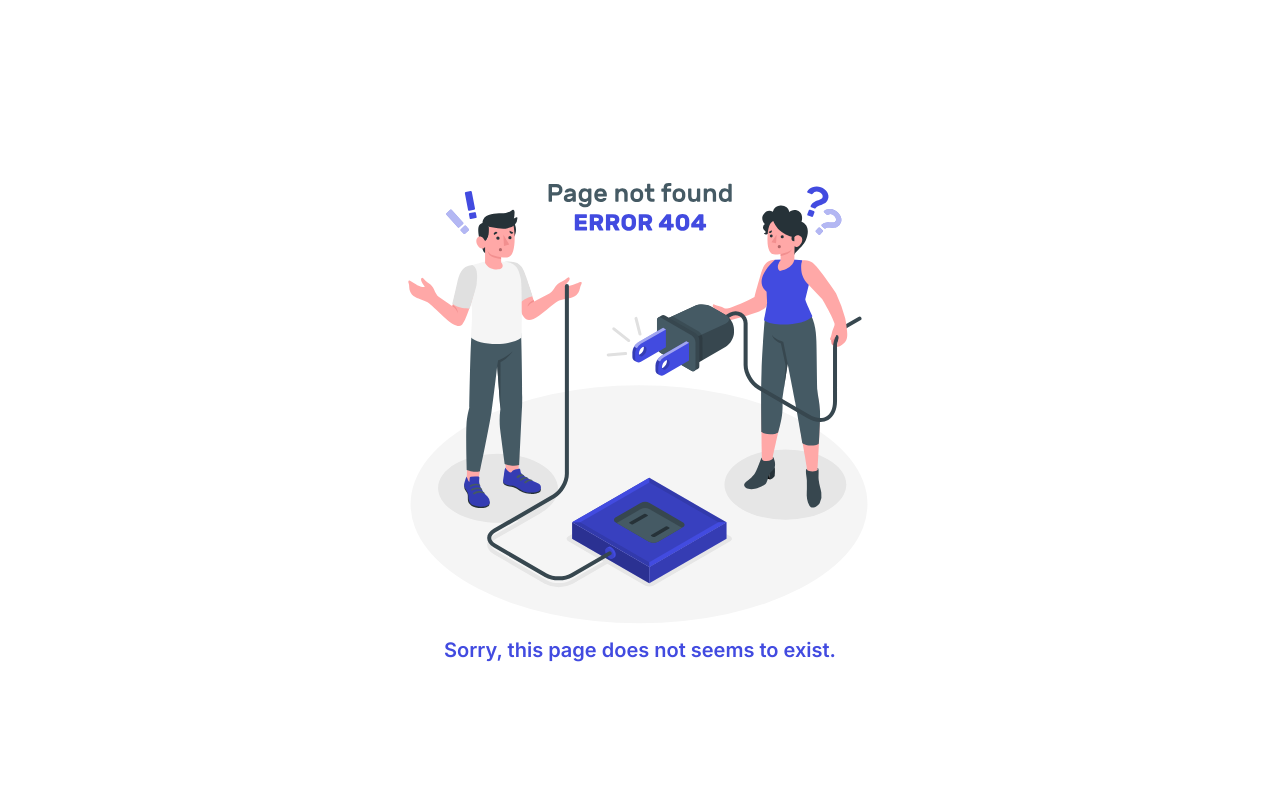
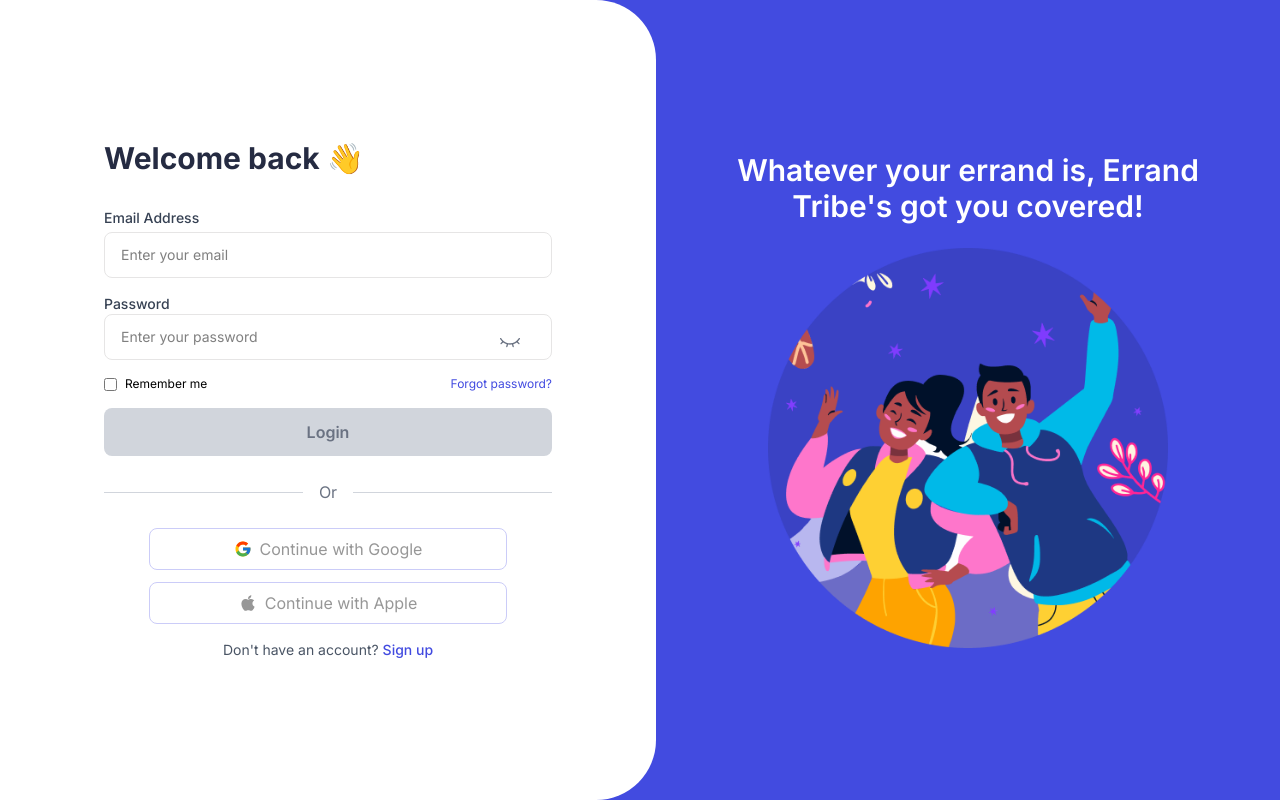
Before and after one commit to Rach-1-maker/errand-tribe, a Next.js app: page /login in a window 1280 px wide. Before the commit this address had no page. Built offline with nearby package versions, Linux system fonts and the light colour scheme.

Commit message:
fix: dynamic routing error

```diff
--- a/src/app/forgot-password/passwordReset.tsx
+++ b/src/app/forgot-password/passwordReset.tsx
@@ -1,8 +1,10 @@
 "use client";
 
 import Link from "next/link";
+import { useRouter } from "next/navigation";
 import React, { useEffect, useState } from "react";
 import { FaArrowLeftLong } from "react-icons/fa6";
+import { MdOutlineArrowBackIos } from "react-icons/md";
 
 export default function PasswordReset({
   userType = "tasker",
@@ -28,6 +30,8 @@
   const [password, setPassword] = useState("");
   const [confirm, setConfirm] = useState("");
   const [passwordError, setPasswordError] = useState<string | null>(null);
+
+  const router = useRouter()
 
 
   function isValidEmail(value: string) {
@@ -217,9 +221,12 @@
   return (
     <div className="min-h-screen bg-[#ECEDFC] flex items-center justify-center p-6">
       <div className="w-full max-w-md">
-        <div className="mb-6">
-          <BackRow />
-        </div>
+        <button
+          onClick={() => router.back()}
+          className="flex items-center text-gray-600 hover:text-gray-800 mb-8"
+        >
+          <MdOutlineArrowBackIos className="mr-2" /> Back
+          </button>
 
         <div className="bg-white rounded-2xl shadow-md px-8 py-24">
           {step === 1 && (
--- a/src/app/components/LoginForm.tsx
+++ b/src/app/login/page.tsx
@@ -2,42 +2,37 @@
 
 import React, { useState, useEffect } from "react";
 import Image from "next/image";
-import { useRoleModal } from "../context/RoleModalContext";
+import { useRouter } from "next/navigation";
 import { FcGoogle } from "react-icons/fc";
 import { FaApple } from "react-icons/fa";
-import { useRouter } from "next/navigation";
 import { RxEyeClosed } from "react-icons/rx";
 import { AiOutlineEye } from "react-icons/ai";
+import { useRoleModal } from "../context/RoleModalContext";
 
-type LoginFormProps = {
-  role: "tasker" | "runner";
-};
-
-export default function LoginForm({ role }: LoginFormProps) {
-  const [email, setEmail] = useState("")
-  const [rememberMe, setRememberMe] = useState(false)
+export default function LoginForm() {
+  const [email, setEmail] = useState("");
+  const [rememberMe, setRememberMe] = useState(false);
   const [password, setPassword] = useState("");
   const [showPassword, setShowPassword] = useState(false);
   const [lastName, setLastName] = useState("");
   const [loading, setLoading] = useState(false);
-  const [error, setError] = useState("")  // error state
+  const [error, setError] = useState("");
   const router = useRouter();
-  const { openModal } = useRoleModal()
+  const { openModal } = useRoleModal();
 
-  // check if fields are filled
   const isFormValid = email.trim() !== "" && password.trim() !== "";
 
-  useEffect(() =>{
+  // Load remembered email if available
+  useEffect(() => {
+    const savedEmail = localStorage.getItem("rememberedEmail");
+    if (savedEmail) {
+      setEmail(savedEmail);
+      setRememberMe(true);
+    }
+  }, []);
 
-    const savedEmail = localStorage.getItem("rememberedEmail")
-    if (savedEmail) {
-        setEmail(savedEmail)
-        setRememberMe(true)
-    }
-  }, [])
-
+  // Optional — preload name from signup if stored locally
   useEffect(() => {
-    // fetch last name saved during signup
     const storedData = localStorage.getItem("signupData");
     if (storedData) {
       const parsed = JSON.parse(storedData);
@@ -45,50 +40,72 @@
     }
   }, []);
 
+  // Handle login submission
   const handleSubmit = async (e: React.FormEvent<HTMLFormElement>) => {
     e.preventDefault();
     if (!isFormValid) return;
 
     setLoading(true);
-    setError("")
+    setError("");
+
     try {
-        const API_URL = process.env.NEXT_PUBLIC_API_URL
-        if (!API_URL) throw new Error("API URL not set in .env")
+      const API_URL = process.env.NEXT_PUBLIC_API_URL;
+      if (!API_URL) throw new Error("API URL not set in .env");
 
       const res = await fetch(`${API_URL}/api/auth/login/`, {
         method: "POST",
-            headers: { "content-Type": "application/json"},
-            body: JSON.stringify({ email, password, role }),
-        })
+        headers: { "Content-Type": "application/json" },
+        body: JSON.stringify({ email, password }),
+      });
 
-        const data = await res.json()
+      const data = await res.json();
 
       if (!res.ok) {
         const msg = data?.message?.toLowerCase() || "";
-
-        // backend should return message like "Invalid email" or "Wrong password"
         if (msg.includes("email")) {
-            setError("Email does not match our credentials");
+          setError("Email does not match our records.");
         } else if (msg.includes("password")) {
-            setError("Invalid password");
+          setError("Invalid password.");
         } else {
-            setError(data?.message || "Login failed, please try again.");
+          setError(data?.message || "Login failed. Please try again.");
         }
         return;
       }
 
-    //  Save email if "Remember me" is checked
-    if (rememberMe) {
-        localStorage.setItem("rememberedEmail", email)
-    } else {
-        localStorage.removeItem("rememberedEmail")
+      // Expected backend response:
+      // {
+      //   "token": "jwt_or_session_token",
+      //   "user": { "id": 1, "email": "x@y.com", "role": "runner" }
+      // }
+
+      const { token, user } = data;
+
+      if (!token || !user) {
+        throw new Error("Incomplete response from server");
       }
 
+      // Save user session
+      localStorage.setItem("token", token);
+      localStorage.setItem("user", JSON.stringify(user));
 
-      router.push(`/${role}/dashboard`);
+      // Remember email if checked
+      if (rememberMe) {
+        localStorage.setItem("rememberedEmail", email);
+      } else {
+        localStorage.removeItem("rememberedEmail");
+      }
+
+      // Redirect user based on role
+      if (user.role === "tasker") {
+        router.push("/tasker/dashboard");
+      } else if (user.role === "runner") {
+        router.push("/runner/dashboard");
+      } else {
+        router.push("/"); // fallback
+      }
     } catch (err) {
-      console.error("Login failed", err);
-      setError("Something went wrong. Please try again")
+      console.error("Login failed:", err);
+      setError("Something went wrong. Please try again.");
     } finally {
       setLoading(false);
     }
@@ -115,7 +132,7 @@
                 type="email"
                 value={email}
                 onChange={(e) => setEmail(e.target.value)}
-                placeholder="Enter valid email"
+                placeholder="Enter your email"
                 className="border border-[#E6E5E5] text-sm focus:outline-none focus:ring-1 focus:ring-[#CBCCF8] rounded-lg px-4 py-3 w-full"
                 required
               />
@@ -140,15 +157,17 @@
                   onClick={() => setShowPassword(!showPassword)}
                   className="absolute right-8 top-4 cursor-pointer text-gray-500"
                 >
-                  {showPassword ? <AiOutlineEye size={20} /> : <RxEyeClosed size={20}/>}
+                  {showPassword ? (
+                    <AiOutlineEye size={20} />
+                  ) : (
+                    <RxEyeClosed size={20} />
+                  )}
                 </button>
               </div>
             </div>
 
             {/* Error message */}
-            {error && (
-                <p className="text-red-500 text-sm mt-2">{error}</p>
-            )}
+            {error && <p className="text-red-500 text-sm mt-2">{error}</p>}
 
             {/* Remember me & Forgot password */}
             <div className="flex items-center justify-between text-xs">
@@ -157,7 +176,8 @@
                   type="checkbox"
                   checked={rememberMe}
                   onChange={(e) => setRememberMe(e.target.checked)}
-                className="accent-[#424BE0]" />
+                  className="accent-[#424BE0]"
+                />
                 Remember me
               </label>
               <a
@@ -219,13 +239,11 @@
       <div className="hidden md:flex flex-1 items-center justify-center text-center px-8">
         <div>
           <h2 className="text-white text-2xl md:text-3xl font-semibold mb-6 max-w-lg">
-            {role === "tasker"
-              ? "Whatever your errand is,\n Errand Tribe's got you covered!"
-              : "Earn with every errand! Safe,\n seamless, and rewarding with Errand Tribe."}
+            {"Whatever your errand is, Errand Tribe's got you covered!"}
           </h2>
           <Image
-            src='/login-illustration.png'
-            alt={role === "tasker" ? "Tasker Illustration" : "Runner Illustration"}
+            src="/login-illustration.png"
+            alt="Login Illustration"
             width={400}
             height={400}
             className="mx-auto"
```
Lines whose indentation alone changed are shown as unchanged.
